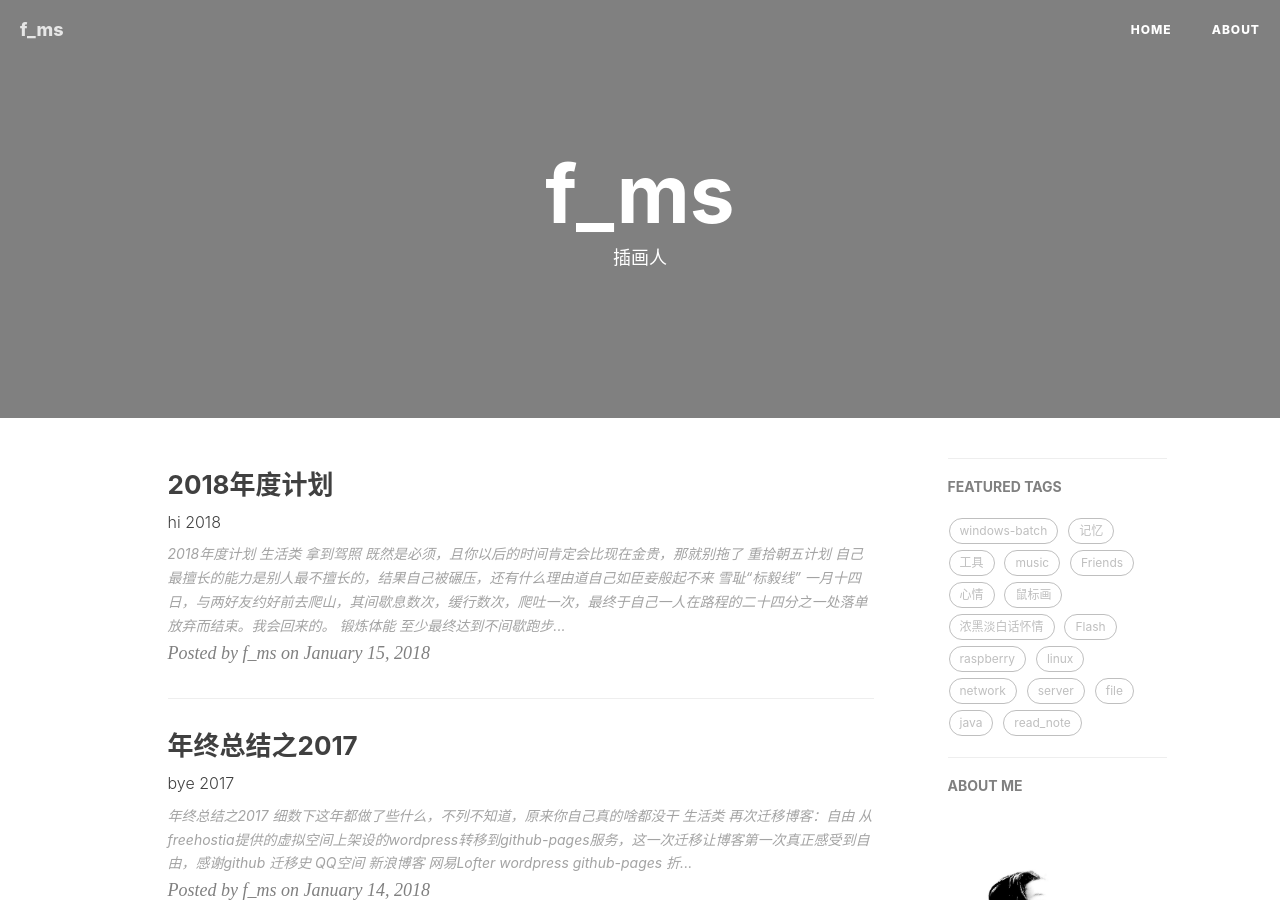
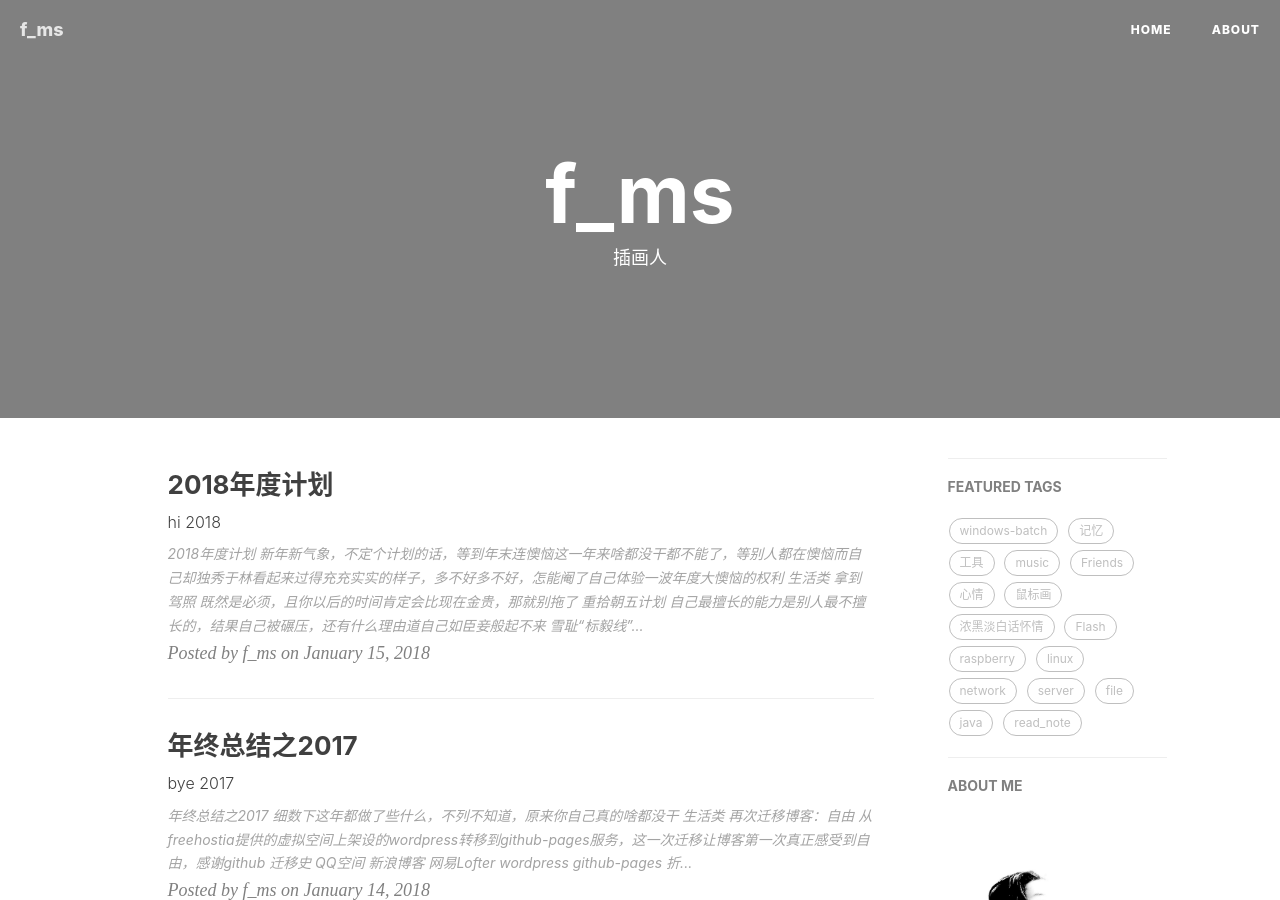
Before and after one commit to imfms/imfms.github.io, a Jekyll site: the page built from index.html, in a window 1280 px wide and 900 px high. Built offline with Jekyll 4.4.1, drawn with Linux system fonts in a browser that asks for light colours; nearby versions of some CDN libraries; the list of posts is cut into pages by our own code; comment, search, counter and statistics services are not loaded.

Commit message:
Update 2018-01-15-plan_2017.markdown

```diff
--- a/_posts/2018-01-15-plan_2017.markdown
+++ b/_posts/2018-01-15-plan_2017.markdown
@@ -9,6 +9,8 @@ tags:
 ---
 
 # 2018年度计划
+
+新年新气象，不定个计划的话，等到年末连懊恼这一年来啥都没干都不能了，等别人都在懊恼而自己却独秀于林看起来过得充充实实的样子，多不好多不好，怎能阉了自己体验一波年度大懊恼的权利
 
 ## 生活类
 
```
